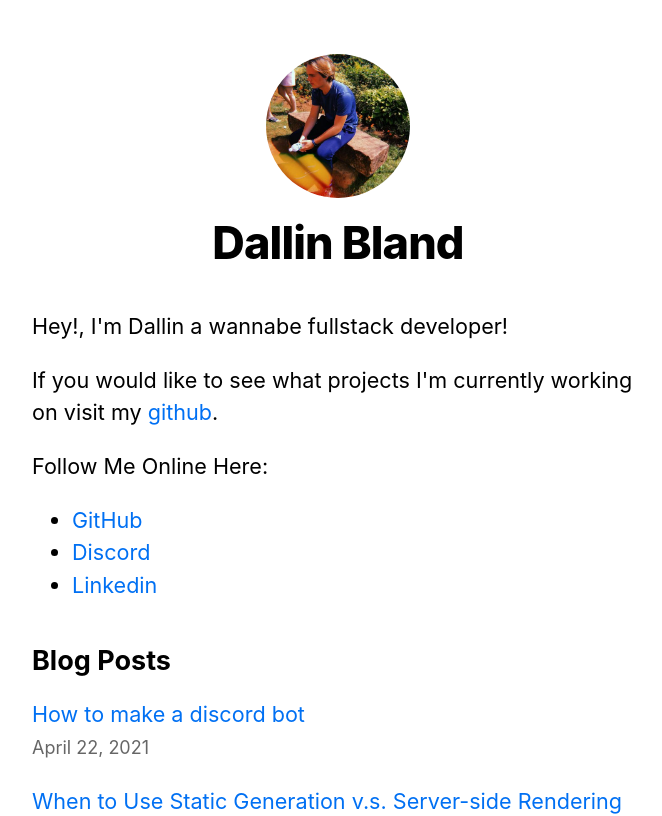
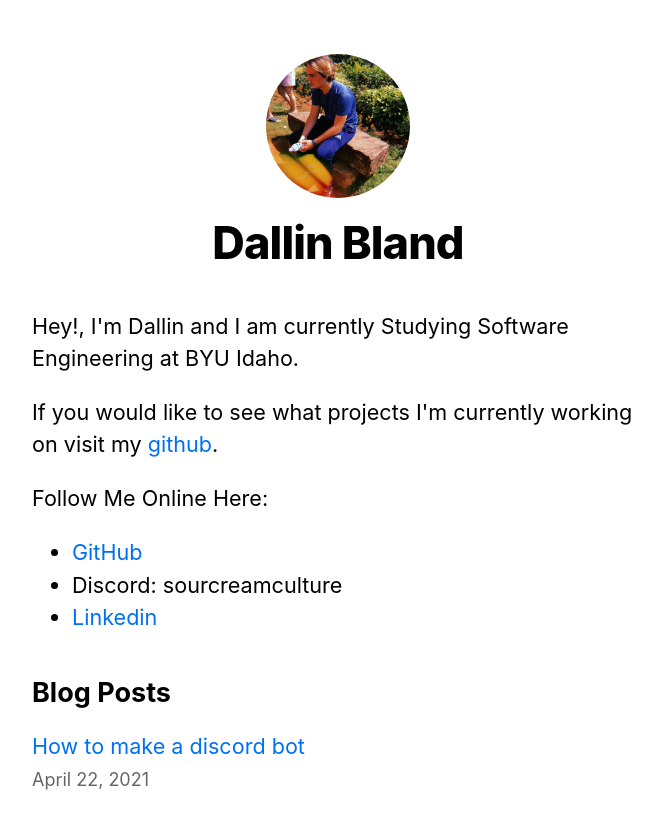
Before and after one commit to SourCreamCulture/nextjs-blog, a Next.js app: page / in a window 1280 px wide. Shown: the top 816 px of the page, without its empty margins (302-964 px from the left). Built offline with nearby package versions, Linux system fonts and the light colour scheme.

Commit message:
changing a link and my description

```diff
--- a/pages/index.js
+++ b/pages/index.js
@@ -21,7 +21,7 @@ export default function Home({ allPostsData }) {
         <title>{siteTitle}</title>
       </Head>
       <section className={utilStyles.headingMd}>
-        <p>Hey!, I'm Dallin a wannabe fullstack developer!</p>
+        <p>Hey!, I'm Dallin and I am currently Studying Software Engineering at BYU Idaho.</p>
         <p>
           If you would like to see what projects I'm currently working on visit my{' '}
           <a href="https://github.com/SourCreamCulture">github</a>.
@@ -30,7 +30,7 @@ export default function Home({ allPostsData }) {
         Follow Me Online Here:
         <ul>
        <li><a href="https://github.com/SourCreamCulture">GitHub</a></li>
-       <li><a href="https://discord.com">Discord</a></li>
+       <li>Discord: sourcreamculture</li>
        <li><a href="https://www.linkedin.com/in/dallin-bland-701a56291/">Linkedin</a></li>
         </ul>
         </p>
```
